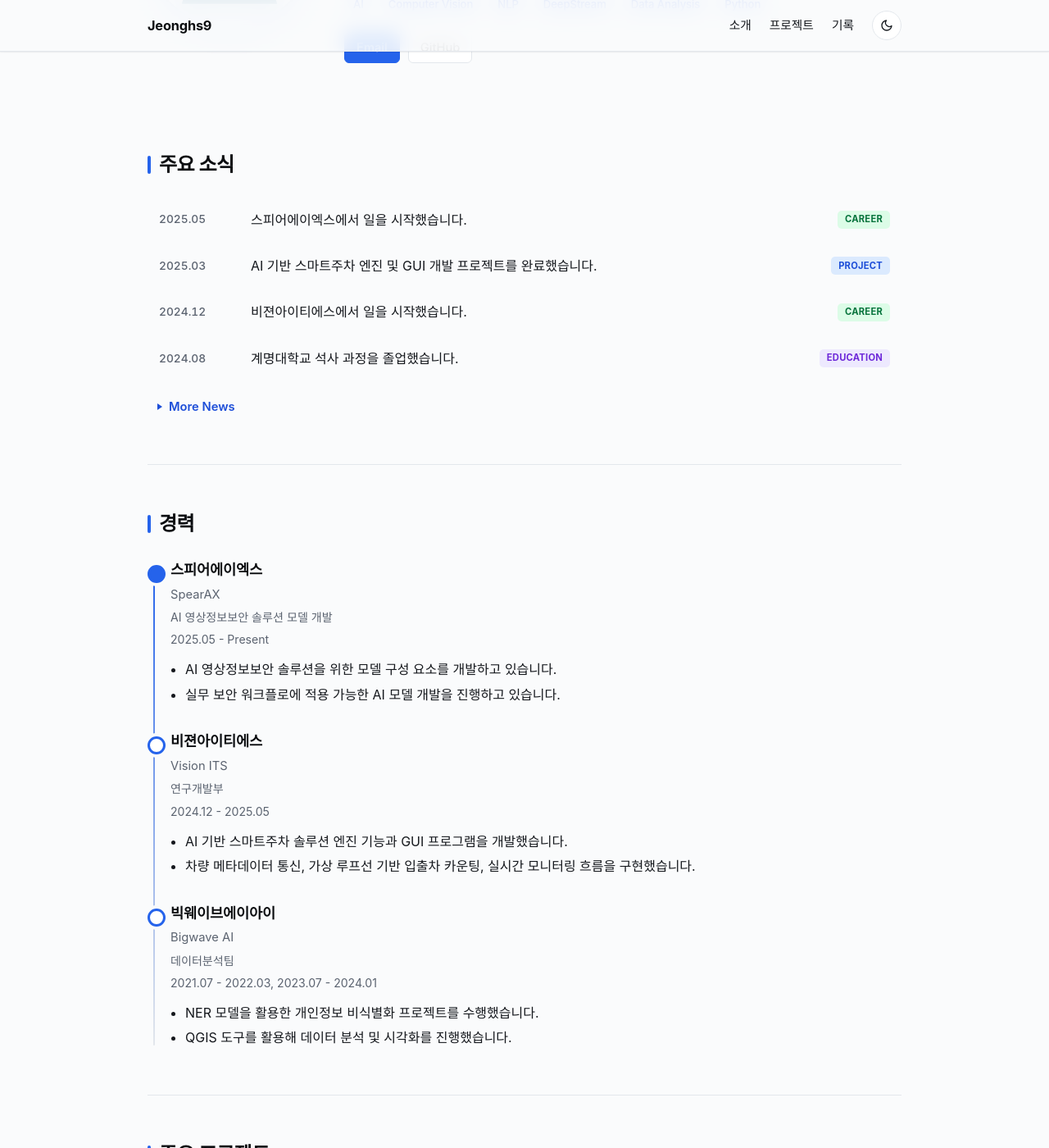
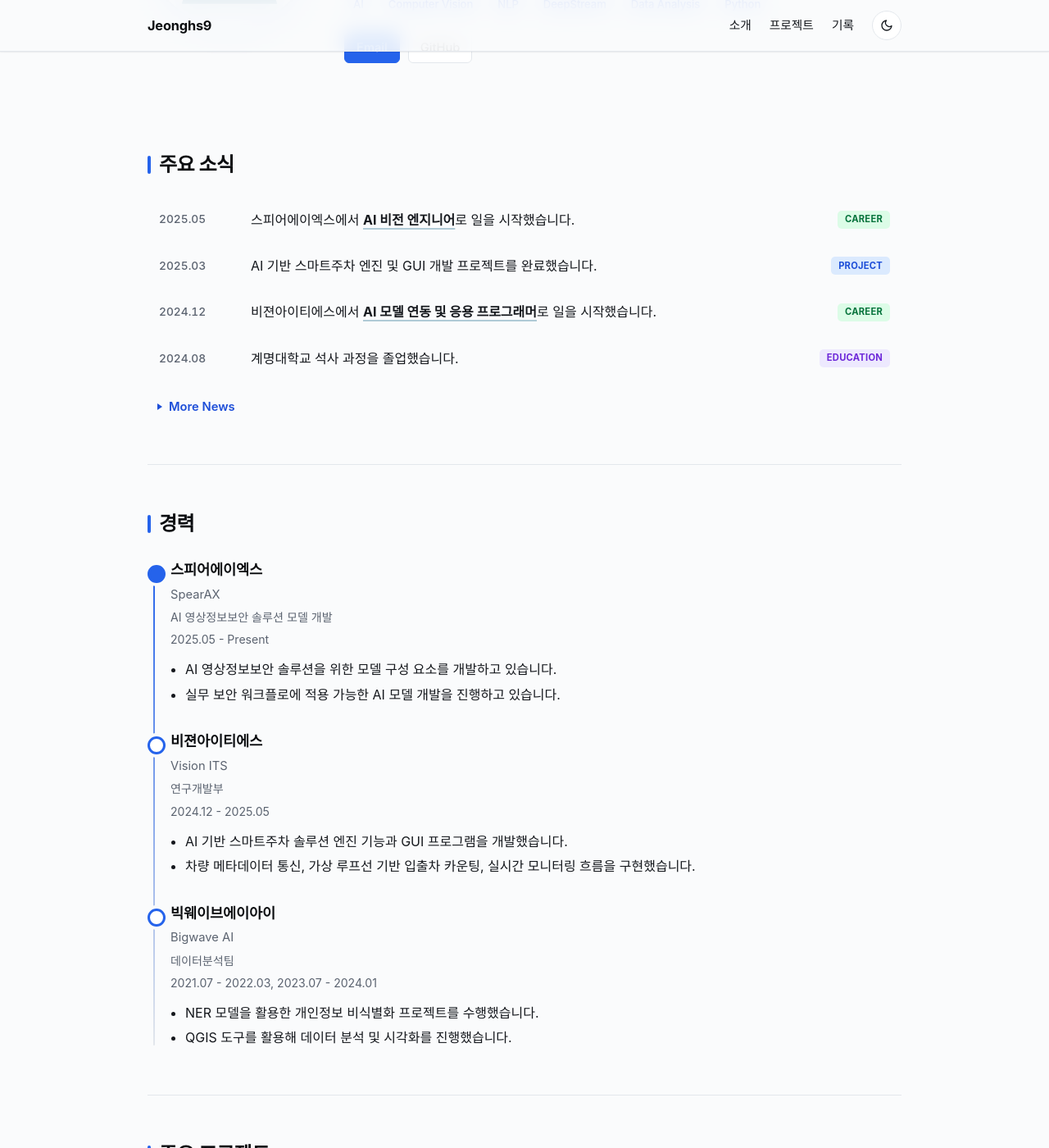
Before and after one commit to jeonghs9/jeonghs9.github.io, a Jekyll site: the page built from index.html, in a window 1280 px wide and 1400 px high, scrolled down 337 px. Shown: the whole window at 82% size. Built offline with Jekyll 4.4.1, drawn with Linux system fonts in a browser that asks for light colours; some web fonts are replaced.

Commit message:
Update career news job titles

```diff
--- a/_data/news.yml
+++ b/_data/news.yml
@@ -1,7 +1,7 @@
 - sort_date: "2025-05-01"
   date: "2025.05"
   title_en: "Started working at SpearAX."
-  title_ko: "스피어에이엑스에서 일을 시작했습니다."
+  title_ko: "스피어에이엑스에서 <span class=\"job-title\">AI 비전 엔지니어</span>로 일을 시작했습니다."
   category: "Career"
 - sort_date: "2025-03-01"
   date: "2025.03"
@@ -11,7 +11,7 @@
 - sort_date: "2024-12-01"
   date: "2024.12"
   title_en: "Started working at Vision ITS."
-  title_ko: "비젼아이티에스에서 일을 시작했습니다."
+  title_ko: "비젼아이티에스에서 <span class=\"job-title\">AI 모델 연동 및 응용 프로그래머</span>로 일을 시작했습니다."
   category: "Career"
 - sort_date: "2024-08-01"
   date: "2024.08"
@@ -21,7 +21,7 @@
 - sort_date: "2023-07-01"
   date: "2023.07"
   title_en: "Started working at Bigwave AI."
-  title_ko: "빅웨이브에이아이에서 일을 시작했습니다."
+  title_ko: "빅웨이브에이아이에서 <span class=\"job-title\">NLP 데이터 처리 개발자</span>로 일을 시작했습니다."
   category: "Career"
 - sort_date: "2023-05-01"
   date: "2023.05"
@@ -56,15 +56,15 @@
 - sort_date: "2021-07-01"
   date: "2021.07"
   title_en: "Started working at Bigwave AI."
-  title_ko: "빅웨이브에이아이에서 일을 시작했습니다."
+  title_ko: "빅웨이브에이아이에서 <span class=\"job-title\">데이터 분석가</span>로 일을 시작했습니다."
   category: "Career"
 - sort_date: "2020-09-01"
   date: "2020.09"
   title_en: "Received Excellence Award for a public big data practical project."
   title_ko: "공공 빅데이터 실무 프로젝트에서 우수상(2위)을 수상했습니다."
   category: "Award"
-- sort_date: "2020-08-01"
-  date: "2020.08"
+- sort_date: "2020-12-01"
+  date: "2020.12"
   title_en: "Completed the public big data youth internship program."
   title_ko: "공공빅데이터 청년인턴십 과정을 수료했습니다. (한국도로공사 인턴 수련 진행)"
   category: "Career"
--- a/assets/css/main.scss
+++ b/assets/css/main.scss
@@ -506,6 +506,14 @@ img {
   margin: 0;
 }
 
+.job-title {
+  text-decoration-line: underline;
+  text-decoration-thickness: 0.12em;
+  text-decoration-color: rgba(37, 111, 143, 0.35);
+  text-underline-offset: 0.22em;
+  font-weight: 650;
+}
+
 .older-news {
   margin-top: 12px;
 }
```
